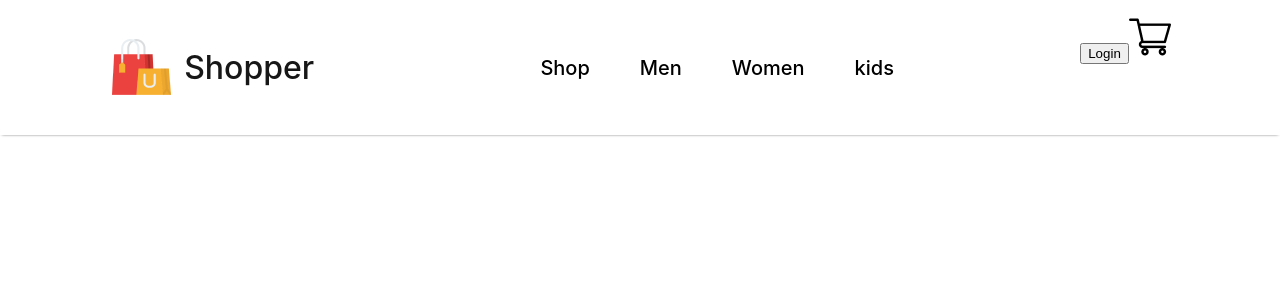
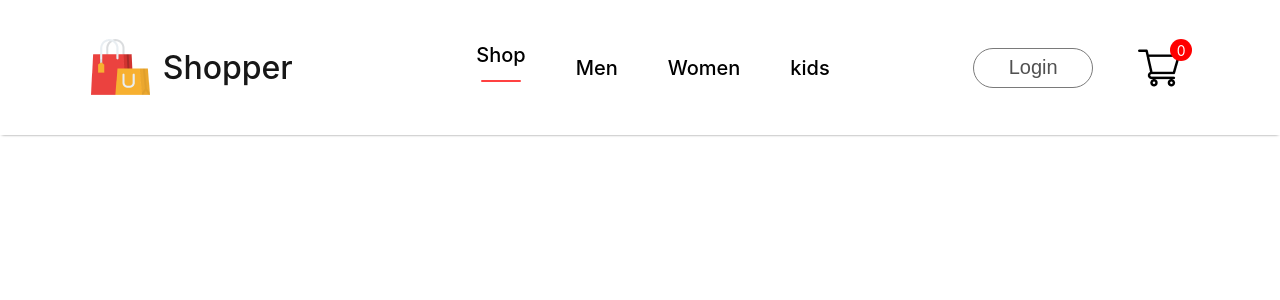
Before and after one commit to bibek190/react-after-break, a React (Create React App) app: page / in a window 1280 px wide. Shown: the top 300 px of the page. Built offline with nearby package versions, Linux system fonts and the light colour scheme.

Commit message:
navbar css work complete

```diff
--- a/src/Components/Navbar/Navbar.css
+++ b/src/Components/Navbar/Navbar.css
@@ -23,3 +23,56 @@
   font-size: 20px;
   font-weight: 500;
 }
+
+.nav-menu li {
+  display: flex;
+  flex-direction: column;
+  align-items: center;
+  justify-content: center;
+  gap: 3px;
+  cursor: pointer;
+}
+.nav-menu hr {
+  border: none;
+  width: 80%;
+  height: 2px;
+  border-radius: 10px;
+  background: #ff4141;
+}
+
+.nav-login-cart {
+  display: flex;
+  align-items: center;
+  gap: 45px;
+}
+.nav-login-cart button {
+  width: 120px;
+  height: 40px;
+  outline: none;
+  border: 1px solid #7a7a7a;
+  border-radius: 75px;
+  cursor: pointer;
+  color: #515151;
+  font-size: 20px;
+  font-weight: 500px;
+  background: #fff;
+}
+
+.nav-login-cart button:active {
+  background-color: #64bc12;
+  color: #fff;
+}
+
+.nav-cart-count {
+  width: 22px;
+  height: 22px;
+  display: flex;
+  align-items: center;
+  justify-content: center;
+  margin-top: -35px;
+  margin-left: -55px;
+  border-radius: 11px;
+  font-size: 14px;
+  background: red;
+  color: #fff;
+}
--- a/src/Components/Navbar/Navbar.jsx
+++ b/src/Components/Navbar/Navbar.jsx
@@ -10,7 +10,10 @@ const Navbar = () => {
         <p>Shopper</p>
       </div>
       <ul className="nav-menu">
-        <li>Shop</li>
+        <li>
+          Shop
+          <hr />
+        </li>
         <li>Men</li>
         <li>Women</li>
         <li>kids</li>
@@ -18,6 +21,7 @@ const Navbar = () => {
       <div className="nav-login-cart">
         <button>Login</button>
         <img src={cart_icon} alt="" />
+        <div className="nav-cart-count">0</div>
       </div>
     </div>
   );
```
